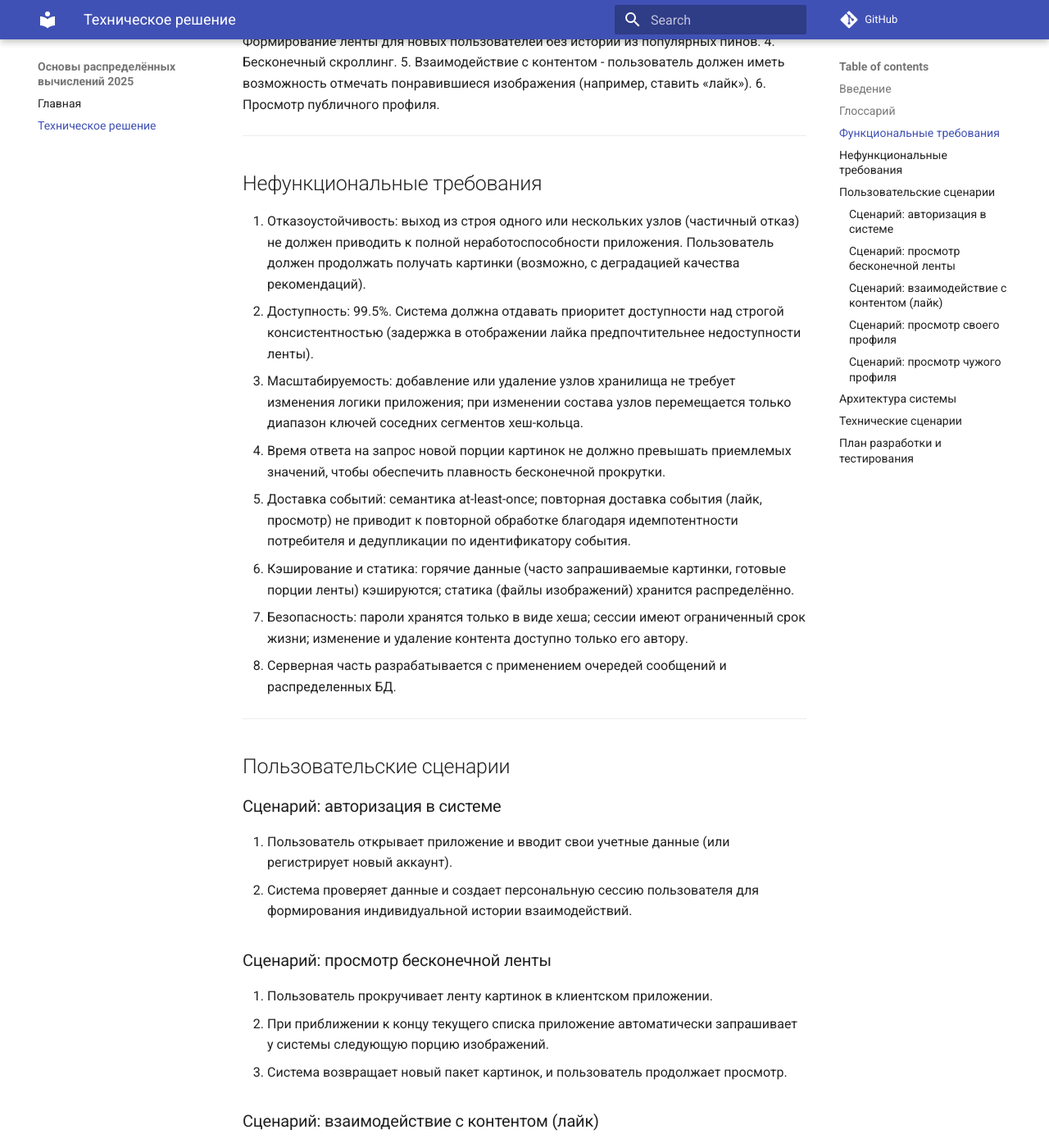
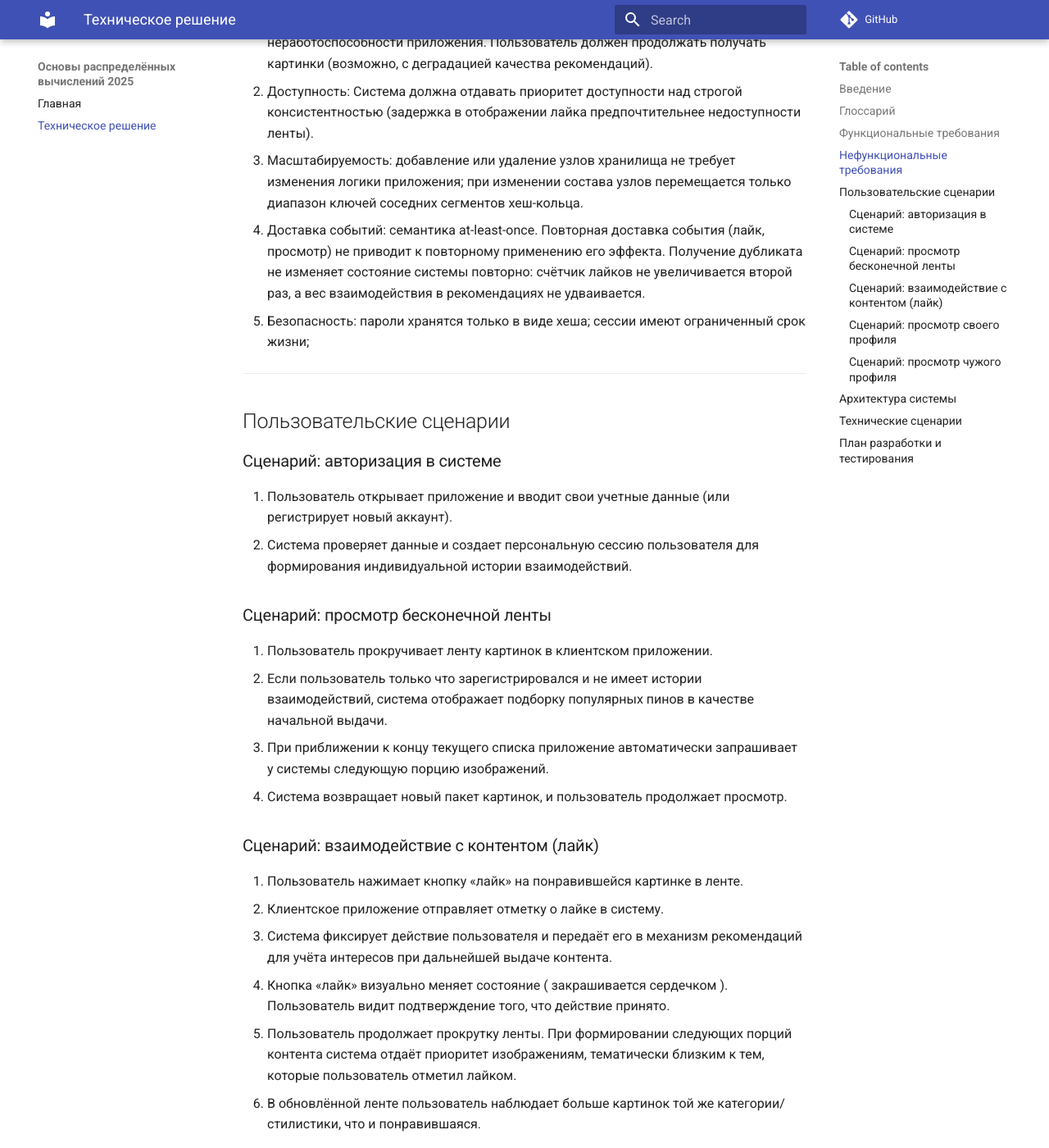
Before and after one commit to spbu-ds-practicum-2026/apotheosis, an MkDocs documentation site: the page built from docs/tr.md, in a window 1280 px wide and 1400 px high, scrolled down 3127 px. Shown: the whole window at 82% size. Built offline with MkDocs 1.6.1 and Material for MkDocs 9.7.7, drawn with Linux system fonts in a browser that asks for light colours; comment, search, counter and statistics services are not loaded; some of the changed text lies outside the part shown.

Commit message:
first task after review

```diff
--- a/docs/tr.md
+++ b/docs/tr.md
@@ -30,7 +30,6 @@
 | **Тег** | Ключевое слово, описывающее содержание пина; используется для контентной фильтрации. |
 | **Рекомендательная система** | Комплекс алгоритмов, анализирующих поведение пользователей и контент для подбора релевантных пинов. |
 | **Контентная фильтрация** | Метод рекомендаций на основе характеристик контента (теги, категории, эмбеддинги). |
-| **Эмбеддинг** | Векторное представление пользователя или пина в многомерном пространстве; близкие векторы означают схожесть объектов. |
 | **Ранжирование** | Сортировка отобранных пинов по вероятности взаимодействия пользователя с ними. |
 | **Холодный старт** | Ситуация, когда у пользователя (или пина) нет истории взаимодействий и персонализация невозможна. |
 | **Брокер сообщений** | Компонент для асинхронной передачи событий (лайки, просмотры) между сервисами. |
@@ -63,14 +59,11 @@
 ---
 
 ## Нефункциональные требования
-1. Отказоустойчивость: выход из строя одного или нескольких узлов (частичный отказ) не должен приводить к полной неработоспособности приложения. Пользователь должен продолжать получать картинки (возможно, с деградацией качества рекомендаций).
-2. Доступность: 99.5%. Система должна отдавать приоритет доступности над строгой консистентностью (задержка в отображении лайка предпочтительнее недоступности ленты).
+1. Отказоустойчивость: выход из строя одного узла не должен приводить к полной неработоспособности приложения. Пользователь должен продолжать получать картинки (возможно, с деградацией качества рекомендаций).
+2. Доступность: Система должна отдавать приоритет доступности над строгой консистентностью (задержка в отображении лайка предпочтительнее недоступности ленты).
 3. Масштабируемость: добавление или удаление узлов хранилища не требует изменения логики приложения; при изменении состава узлов перемещается только диапазон ключей соседних сегментов хеш-кольца.
-4. Время ответа на запрос новой порции картинок не должно превышать приемлемых значений, чтобы обеспечить плавность бесконечной прокрутки.
-5. Доставка событий: семантика at-least-once; повторная доставка события (лайк, просмотр) не приводит к повторной обработке благодаря идемпотентности потребителя и дедупликации по идентификатору события.
-6. Кэширование и статика: горячие данные (часто запрашиваемые картинки, готовые порции ленты) кэшируются; статика (файлы изображений) хранится распределённо.
-7. Безопасность: пароли хранятся только в виде хеша; сессии имеют ограниченный срок жизни; изменение и удаление контента доступно только его автору.
-8. Серверная часть разрабатывается с применением очередей сообщений и распределенных БД.
+4. Доставка событий: семантика at-least-once. Повторная доставка события (лайк, просмотр) не приводит к повторному применению его эффекта. Получение дубликата не изменяет состояние системы повторно: счётчик лайков не увеличивается второй раз, а вес взаимодействия в рекомендациях не удваивается.
+5. Безопасность: пароли хранятся только в виде хеша; сессии имеют ограниченный срок жизни;
 
 ---
 
@@ -83,6 +76,7 @@
 ### Сценарий: просмотр бесконечной ленты
 
 1. Пользователь прокручивает ленту картинок в клиентском приложении.
+   - Если пользователь только что зарегистрировался и не имеет истории взаимодействий, система отображает подборку популярных пинов в качестве начальной выдачи.
 2. При приближении к концу текущего списка приложение автоматически запрашивает у системы следующую порцию изображений.
 3. Система возвращает новый пакет картинок, и пользователь продолжает просмотр.
 
@@ -90,7 +84,10 @@
 
 1. Пользователь нажимает кнопку «лайк» на понравившейся картинке в ленте.
 2. Клиентское приложение отправляет отметку о лайке в систему.
-3. Система фиксирует действие пользователя и передает его в механизм рекомендаций для учета интересов при дальнейшей выдаче контента.
+3. Система фиксирует действие пользователя и передаёт его в механизм рекомендаций для учёта интересов при дальнейшей выдаче контента.
+4. Кнопка «лайк» визуально меняет состояние ( закрашивается сердечком ). Пользователь видит подтверждение того, что действие принято.
+5. Пользователь продолжает прокрутку ленты. При формировании следующих порций контента система отдаёт приоритет изображениям, тематически близким к тем, которые пользователь отметил лайком.
+6. В обновлённой ленте пользователь наблюдает больше картинок той же категории/стилистики, что и понравившаяся.
 
 ### Сценарий: просмотр своего профиля
 
```
Also changed, not shown: other parts of docs/tr.md (+0 -3 lines).
